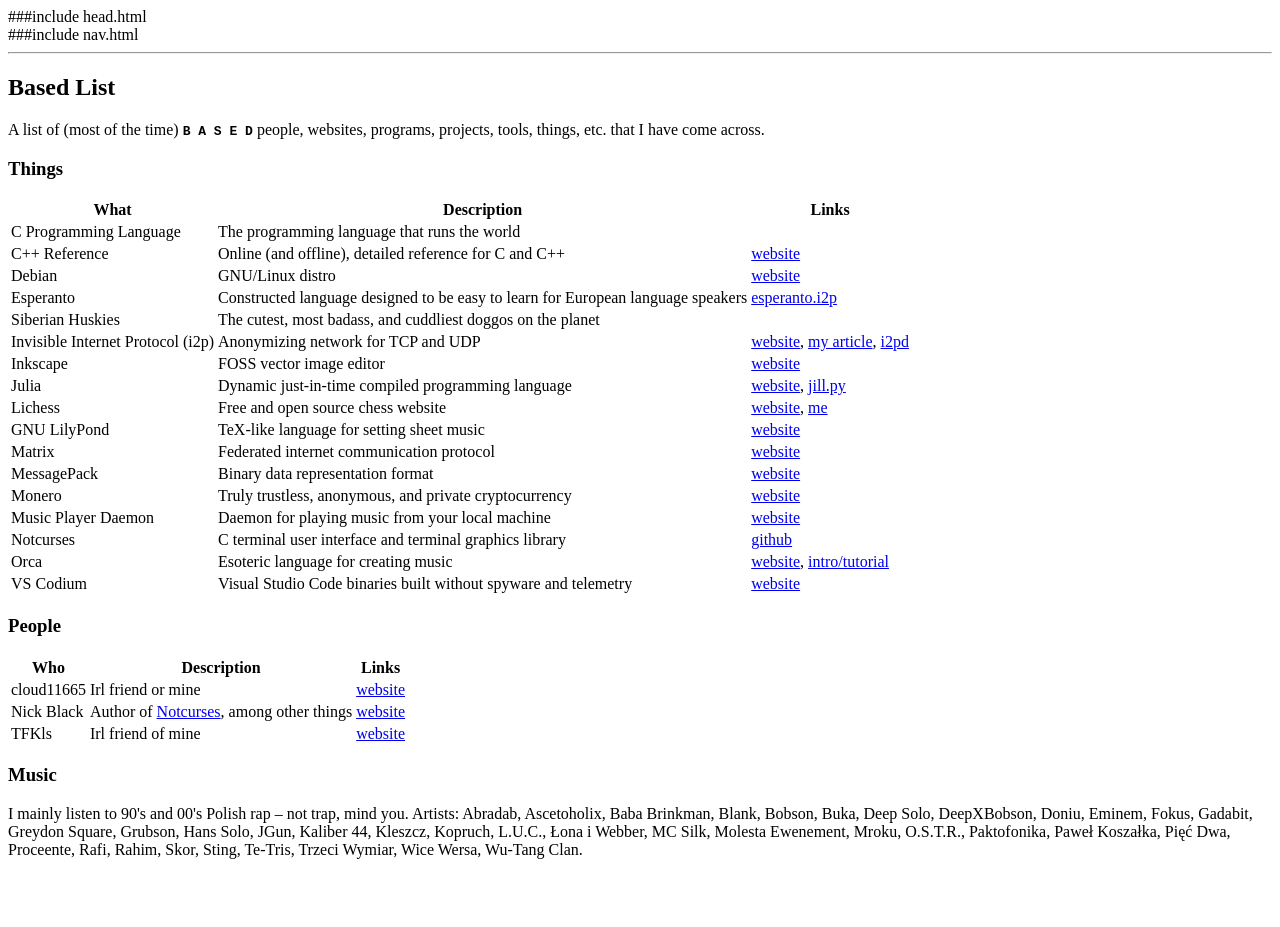
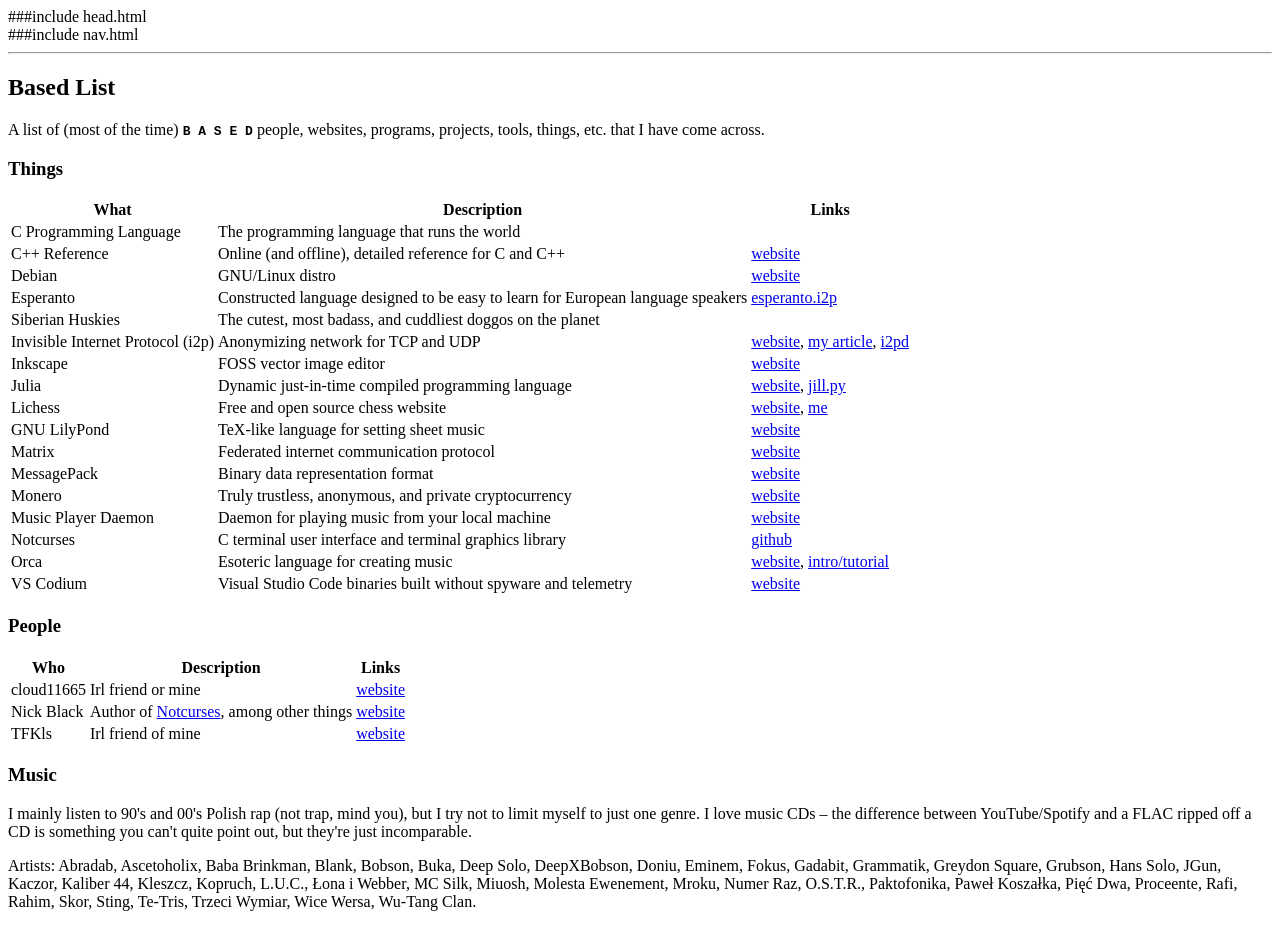
Before and after one commit to MasFlam/masflam.com, a plain HTML site: page site/based.html in a window 1280 px wide. Before the commit the page ends 875 px from the top, so only its background shows below. Drawn offline with Linux system fonts and the light colour scheme.

Commit message:
Update the music section

```diff
--- a/site/based.html
+++ b/site/based.html
@@ -140,7 +140,13 @@
 
 		<h3>Music</h3>
 		<p>
-			I mainly listen to 90's and 00's Polish rap &ndash; not trap, mind you.
+			I mainly listen to 90's and 00's Polish rap (not trap, mind you),
+			but I try not to limit myself to just one genre. I love music CDs
+			&ndash; the difference between YouTube/Spotify and a FLAC ripped
+			off a CD is something you can't quite point out, but they're just
+			incomparable.
+		</p>
+		<p>
 			Artists:
 			Abradab,
 			Ascetoholix,
@@ -154,18 +160,22 @@
 			Eminem,
 			Fokus,
 			Gadabit,
+			Grammatik,
 			Greydon Square,
 			Grubson,
 			Hans Solo,
 			JGun,
+			Kaczor,
 			Kaliber 44,
 			Kleszcz,
 			Kopruch,
 			L.U.C.,
 			Łona i Webber,
 			MC Silk,
+			Miuosh,
 			Molesta Ewenement,
 			Mroku,
+			Numer Raz,
 			O.S.T.R.,
 			Paktofonika,
 			Paweł Koszałka,
```
